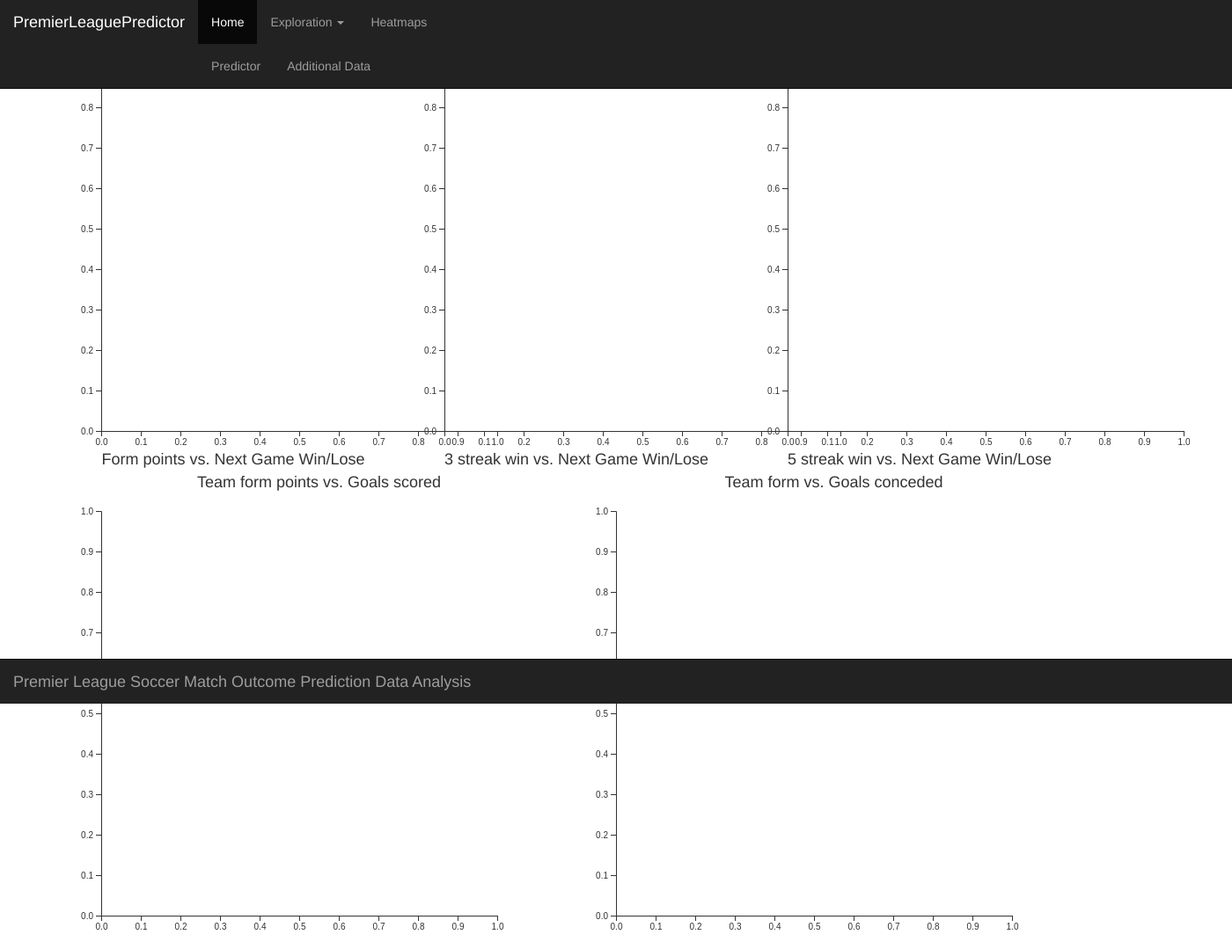
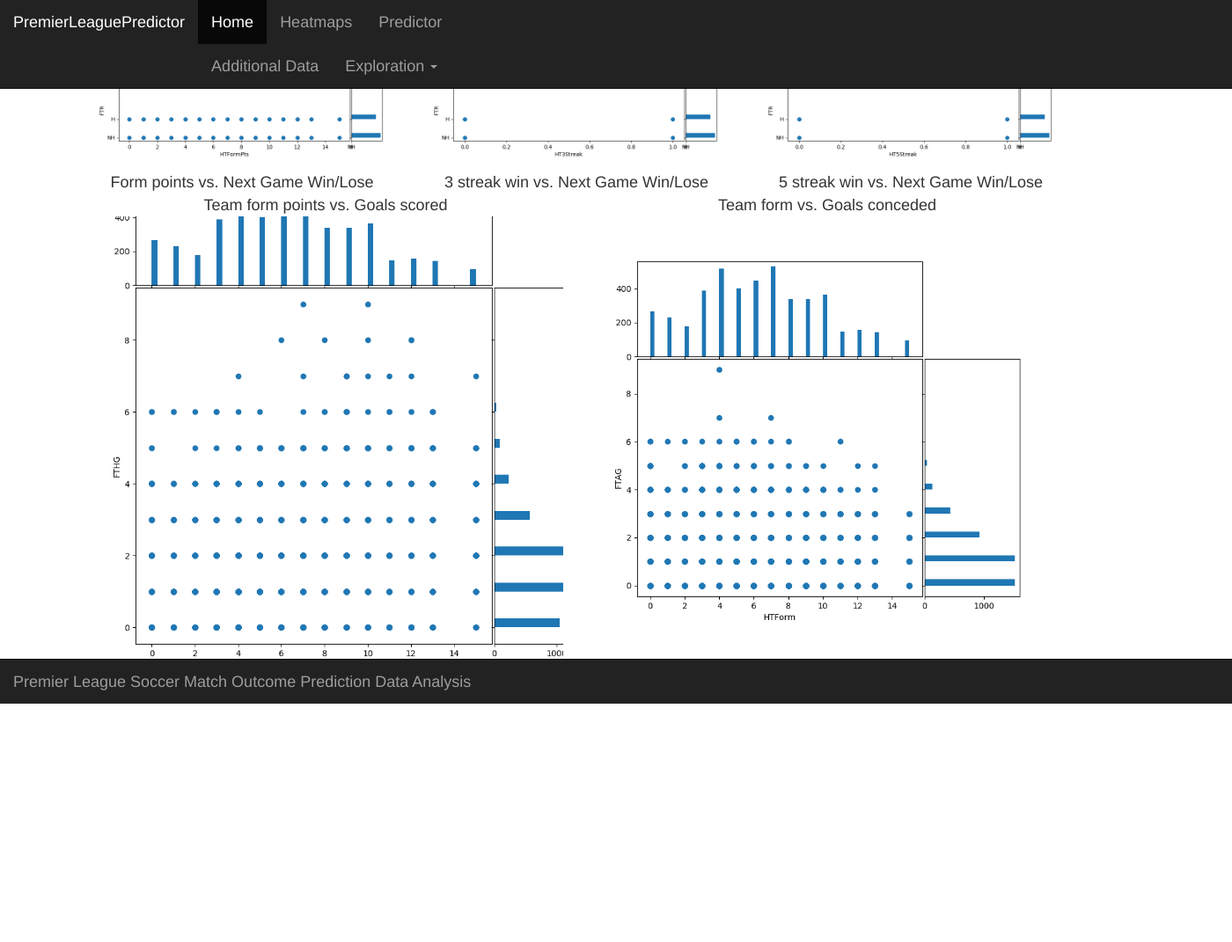
Before and after one commit to nostromo7/infovisue_lab3, a Flask app: page /outcome in a window 1400 px wide. Shown: the whole page at 88% size. After the commit the page ends 800 px from the top, so only its background shows below. Run offline with Flask 2, Linux system fonts and the light colour scheme; some libraries are stand-ins or nearby versions.

Commit message:
last commit

```diff
--- a/app.py
+++ b/app.py
@@ -74,31 +74,8 @@ def data():
 @app.route('/explore')
 def explore_data():
 
-    loc = 'data/PremierLeague10Seasons/'
 
-    stat_map = {}
-
-    graph_leaguepos_goals_scor = {}
-    graph_leaguepos_goals_conc = {}
-    graph_league_diff_goal_diff = {}
-    graph_formdiff_goals_diff = {}
-    graph_form_diff_pts_diff = {}
-    graph_home_goal_diff_goal_scored = {}
-    graph_away_goal_diff_goal_scored = {}
-
-    stat_data = pd.read_csv(loc + 'final_dataset.csv')
-
-    stat_map = stat_data.to_dict()
-
-    data1 = {'xa' : stat_map['HomeTeamLP'], 'ya' : stat_map['FTHG']}
-    data2 = {'xa' : stat_map['HomeTeamLP'], 'ya' : stat_map['FTAG']}
-    data3 = {'xa' : stat_map['DiffLP'], 'ya' : stat_map['DiffFormPts']}
-    data4 = {'xa' : stat_map['HTFormPts'], 'ya' : stat_map['FTHG']}
-    data5 = {'xa' : stat_map['DiffFormPts'], 'ya' : stat_map['DiffPts']}
-    data6 = {'xa' : stat_map['HTGD'], 'ya' : stat_map['FTHG']}
-
-
-    return render_template("exploratory.html", data1=json.dumps(data1),data2=json.dumps(data2), data3=json.dumps(data3), data4=json.dumps(data4), data5=json.dumps(data5), data6=json.dumps(data6))
+    return render_template("exploratory.html")
 
 @app.route('/additional')
 def additional_data():
@@ -155,31 +132,7 @@ def regular_data():
 @app.route('/outcome')
 def outcome_data():
 
-    loc = 'data/PremierLeague10Seasons/'
-
-    stat_map = {}
-
-    graph_map_form = {}
-    graph_map_3streak = {}
-    graph_map_5_streak = {}
-    graph_map_form_goals_scored = {}
-    graph_map_form_goals_conceded = {}
-
-
-    stat_data = pd.read_csv(loc + 'final_dataset.csv')
-
-    stat_map = stat_data.to_dict()
-
-
-    data8 = {'xa' : stat_map['HTFormPts'], 'ya' : stat_map['FTR']}
-    data9 = {'xa' : stat_map['HTWinStreak3'], 'ya' : stat_map['FTR']}
-    data10 = {'xa' : stat_map['HTWinStreak5'], 'ya' : stat_map['FTR']}
-    data11 = {'xa' : stat_map['HTFormPts'], 'ya' : stat_map['FTHG']}
-    data12 = {'xa' : stat_map['HTFormPts'], 'ya' : stat_map['FTAG']}
-
-    #createVisualisations(data11)
-
-    return render_template("outcome_exploration.html", data8=json.dumps(data8),data9=json.dumps(data9), data10=json.dumps(data10), data11=json.dumps(data11), data12=json.dumps(data12))
+    return render_template("outcome_exploration.html")
 
 
 def createVisualisations(data):
@@ -302,11 +255,18 @@ if __name__ == '__main__':
     #data = {'xa' : stat_map['DiffLP'], 'ya' : stat_map['DiffFormPts']}
     #data = {'xa' : stat_map['HTFormPts'], 'ya' : stat_map['FTHG']}
     #data = {'xa' : stat_map['DiffFormPts'], 'ya' : stat_map['DiffPts']}
+    #data = {'xa' : stat_map['HTFormPts'], 'ya' : stat_map['FTR']}
+    #data = {'xa' : stat_map['HTWinStreak3'], 'ya' : stat_map['FTR']}
+    #data = {'xa' : stat_map['HTWinStreak5'], 'ya' : stat_map['FTR']}
+    #data = {'xa' : stat_map['HTFormPts'], 'ya' : stat_map['FTHG']}
+    #data = {'xa' : stat_map['HTFormPts'], 'ya' : stat_map['FTAG']}
     data = {'xa' : stat_map['HTGD'], 'ya' : stat_map['FTHG']}
 
+
+
     # definitions for the axes
-    left, width = 0.1, 0.75
-    bottom, height = 0.1, 0.75
+    left, width = 0.1, 0.6
+    bottom, height = 0.2, 0.5
     spacing = 0.005
 
 
@@ -328,8 +288,8 @@ if __name__ == '__main__':
     #print(x_axis_data)
     #print(y_axis_data)
 
-    ax.set_xlabel('HTGD')
-    ax.set_ylabel('FTGH')
+    ax.set_xlabel('Goal Difference')
+    ax.set_ylabel('Goals Scored')
 
     ax_histx.tick_params(axis="x", labelbottom=False)
     ax_histy.tick_params(axis="y", labelleft=False)
@@ -350,9 +310,9 @@ if __name__ == '__main__':
     ax_histx.hist(x_axis_data, bins= x_bins)
     ax_histy.hist(y_axis_data, bins= y_bins, orientation='horizontal')
 
-    plt.show()
+    #plt.show()
 
-    plt.savefig("static/data/HTPvsFTR.png")
+    plt.savefig("static/data/plot_imgs/GoalDiffvsGoalsScored.png")
 
 
     app.run()
--- a/static/js/map.js
+++ b/static/js/map.js
@@ -382,450 +382,3 @@ function initTeams(standings, player) {
 function initPlayers(selectedTeam) {
     updateTeam(selectedTeam)
 }
-
-
-function initGraph1(xydata) {
-     const margin = {top: 20, right: 20, bottom: 20, left:30},
-        width = chartWidth - margin.left - margin.right,
-        height = chartHeight - margin.top - margin.bottom;
-
-    // define 0,0 of graph
-    const line_zero_width = 20;
-    const line_zero_height = (height/2);
-
-    d3.selectAll('circle').remove();
-
-    var svg = d3.select('#svg_chart_1') .attr("width", chartWidth)
-        .attr("height", chartHeight)
-        .append("g")
-            .attr("transform",
-                  "translate(" + margin.left + "," + margin.top + ")");
-
-    // Add X axis
-    var x = d3.scaleLinear()
-      .range([ 0, width ]);
-    svg.append("g")
-      .attr("transform", "translate(0," + height + ")")
-      .call(d3.axisBottom(x));
-
-    // Add Y axis
-    var y = d3.scaleLinear()
-      .range([ height, 0]);
-    svg.append("g")
-      .call(d3.axisLeft(y));
-
-    svg.selectAll('dot')
-        .data(xydata).enter()
-        .append('circle')
-        .attr('cx', d => d.xa*50 + line_zero_width)
-        .attr('cy', d => {console.log(d.ya); return (d.ya*50 + line_zero_height); })
-        .attr('r', 3)
-        .attr('opacity', 0.5)
-        .attr('fill', 'red');
-}
-
-function initGraph2(xydata) {
-     const margin = {top: 20, right: 20, bottom: 20, left:30},
-        width = chartWidth - margin.left - margin.right,
-        height = chartHeight - margin.top - margin.bottom;
-
-    // define 0,0 of graph
-    const line_zero_width = (width/3-100);
-    const line_zero_height = (height/2);
-
-    d3.selectAll('circle').remove();
-
-    var svg = d3.select('#svg_chart_2') .attr("width", chartWidth)
-        .attr("height", chartHeight)
-        .append("g")
-            .attr("transform",
-                  "translate(" + margin.left + "," + margin.top + ")");
-
-    // Add X axis
-    var x = d3.scaleLinear()
-      .range([ 0, width ]);
-    svg.append("g")
-      .attr("transform", "translate(0," + height + ")")
-      .call(d3.axisBottom(x));
-
-    // Add Y axis
-    var y = d3.scaleLinear()
-      .range([ height, 0]);
-    svg.append("g")
-      .call(d3.axisLeft(y));
-
-    svg.selectAll('dot')
-        .data(xydata).enter()
-        .append('circle')
-        .attr('cx', d => d.xa*50 + line_zero_width)
-        .attr('cy', d => d.ya*50 + line_zero_height)
-        .attr('r', 3)
-        .attr('opacity', 0.5)
-        .attr('fill', 'red');
-}
-
-function initGraph3(xydata) {
-     const margin = {top: 20, right: 20, bottom: 20, left:30},
-        width = chartWidth - margin.left - margin.right,
-        height = chartHeight - margin.top - margin.bottom;
-
-    // define 0,0 of graph
-    const line_zero_width = (width*2/3);
-    const line_zero_height = (height/2);
-
-    d3.selectAll('circle').remove();
-
-    var svg = d3.select('#svg_chart_3') .attr("width", chartWidth)
-        .attr("height", chartHeight)
-        .append("g")
-            .attr("transform",
-                  "translate(" + margin.left + "," + margin.top + ")");
-
-    // Add X axis
-    var x = d3.scaleLinear()
-      .range([ 0, width ]);
-    svg.append("g")
-      .attr("transform", "translate(0," + height + ")")
-      .call(d3.axisBottom(x));
-
-    // Add Y axis
-    var y = d3.scaleLinear()
-      .range([ height, 0]);
-    svg.append("g")
-      .call(d3.axisLeft(y));
-
-    svg.selectAll('dot')
-        .data(xydata).enter()
-        .append('circle')
-        .attr('cx', d => d.xa*50 + line_zero_width)
-        .attr('cy', d => d.ya*50 + line_zero_height)
-        .attr('r', 3)
-        .attr('opacity', 0.5)
-        .attr('fill', 'red');
-}
-
-function initGraph4(xydata) {
-     const margin = {top: 20, right: 20, bottom: 20, left:30},
-        width = chartWidth - margin.left - margin.right,
-        height = chartHeight - margin.top - margin.bottom;
-
-    // define 0,0 of graph
-    const line_zero_width = (20);
-    const line_zero_height = (100);
-
-    d3.selectAll('circle').remove();
-
-    var svg = d3.select('#svg_chart_4') .attr("width", chartWidth)
-        .attr("height", chartHeight)
-        .append("g")
-            .attr("transform",
-                  "translate(" + margin.left + "," + margin.top + ")");
-
-    // Add X axis
-    var x = d3.scaleLinear()
-      .range([ 0, width ]);
-    svg.append("g")
-      .attr("transform", "translate(0," + height + ")")
-      .call(d3.axisBottom(x));
-
-    // Add Y axis
-    var y = d3.scaleLinear()
-      .range([ height, 0]);
-    svg.append("g")
-      .call(d3.axisLeft(y));
-
-    svg.selectAll('dot')
-        .data(xydata).enter()
-        .append('circle')
-        .attr('cx', d => d.xa*50 + line_zero_width)
-        .attr('cy', d => d.ya*50 + line_zero_height)
-        .attr('r', 3)
-        .attr('opacity', 0.5)
-        .attr('fill', 'red');
-}
-
-function initGraph5(xydata) {
-     const margin = {top: 20, right: 20, bottom: 20, left:30},
-        width = chartWidth - margin.left - margin.right,
-        height = chartHeight - margin.top - margin.bottom;
-
-    // define 0,0 of graph
-    const line_zero_width = (width/3);
-    const line_zero_height = (100);
-
-    d3.selectAll('circle').remove();
-
-    var svg = d3.select('#svg_chart_5') .attr("width", chartWidth)
-        .attr("height", chartHeight)
-        .append("g")
-            .attr("transform",
-                  "translate(" + margin.left + "," + margin.top + ")");
-
-    // Add X axis
-    var x = d3.scaleLinear()
-      .range([ 0, width ]);
-    svg.append("g")
-      .attr("transform", "translate(0," + height + ")")
-      .call(d3.axisBottom(x));
-
-    // Add Y axis
-    var y = d3.scaleLinear()
-      .range([ height, 0]);
-    svg.append("g")
-      .call(d3.axisLeft(y));
-
-    svg.selectAll('dot')
-        .data(xydata).enter()
-        .append('circle')
-        .attr('cx', d => d.xa*50 + line_zero_width)
-        .attr('cy', d => d.ya*50 + line_zero_height)
-        .attr('r', 3)
-        .attr('opacity', 0.5)
-        .attr('fill', 'red');
-}
-
-function initGraph6(xydata) {
-     const margin = {top: 20, right: 20, bottom: 20, left:30},
-        width = chartWidth - margin.left - margin.right,
-        height = chartHeight - margin.top - margin.bottom;
-
-    // define 0,0 of graph
-    const line_zero_width = (width*2/3);
-    const line_zero_height = (100);
-
-    d3.selectAll('circle').remove();
-
-    var svg = d3.select('#svg_chart_6') .attr("width", chartWidth)
-        .attr("height", chartHeight)
-        .append("g")
-            .attr("transform",
-                  "translate(" + margin.left + "," + margin.top + ")");
-
-    // Add X axis
-    var x = d3.scaleLinear()
-      .range([ 0, width ]);
-    svg.append("g")
-      .attr("transform", "translate(0," + height + ")")
-      .call(d3.axisBottom(x));
-
-    // Add Y axis
-    var y = d3.scaleLinear()
-      .range([ height, 0]);
-    svg.append("g")
-      .call(d3.axisLeft(y));
-
-    svg.selectAll('dot')
-        .data(xydata).enter()
-        .append('circle')
-        .attr('cx', d => d.xa*50 + line_zero_width)
-        .attr('cy', d => d.ya*50 + line_zero_height)
-        .attr('r', 3)
-        .attr('opacity', 0.5)
-        .attr('fill', 'red');
-}
-
-function initGraph7(xydata) {
-
-}
-
-function initGraph8(xydata) {
-     const margin = {top: 20, right: 20, bottom: 20, left:30},
-        width = chartWidth - margin.left - margin.right,
-        height = chartHeight - margin.top - margin.bottom;
-
-    // define 0,0 of graph
-    const line_zero_width = (50);
-    const line_zero_height = (height/2);
-
-    d3.selectAll('circle').remove();
-
-    var svg = d3.select('#svg_chart_8') .attr("width", chartWidth)
-        .attr("height", chartHeight)
-        .append("g")
-            .attr("transform",
-                  "translate(" + margin.left + "," + margin.top + ")");
-
-    // Add X axis
-    var x = d3.scaleLinear()
-      .range([ 0, width ]);
-    svg.append("g")
-      .attr("transform", "translate(0," + height + ")")
-      .call(d3.axisBottom(x));
-
-    // Add Y axis
-    var y = d3.scaleLinear()
-      .range([ height, 0]);
-    svg.append("g")
-      .call(d3.axisLeft(y));
-
-    svg.selectAll('dot')
-        .data(xydata).enter()
-        .append('circle')
-        .attr('cx', d => d.xa*50 + line_zero_width)
-        .attr('cy', d => d.ya*50 + line_zero_height)
-        .attr('r', 3)
-        .attr('opacity', 0.5)
-        .attr('fill', 'red');
-}
-
-function initGraph9(xydata) {
-     const margin = {top: 20, right: 20, bottom: 20, left:30},
-        width = chartWidth - margin.left - margin.right,
-        height = chartHeight - margin.top - margin.bottom;
-
-    // define 0,0 of graph
-    const line_zero_width = (width/3);
-    const line_zero_height = (height/2);
-
-    d3.selectAll('circle').remove();
-
-    var svg = d3.select('#svg_chart_9') .attr("width", chartWidth)
-        .attr("height", chartHeight)
-        .append("g")
-            .attr("transform",
-                  "translate(" + margin.left + "," + margin.top + ")");
-
-    // Add X axis
-    var x = d3.scaleLinear()
-      .range([ 0, width ]);
-    svg.append("g")
-      .attr("transform", "translate(0," + height + ")")
-      .call(d3.axisBottom(x));
-
-    // Add Y axis
-    var y = d3.scaleLinear()
-      .range([ height, 0]);
-    svg.append("g")
-      .call(d3.axisLeft(y));
-
-    svg.selectAll('dot')
-        .data(xydata).enter()
-        .append('circle')
-        .attr('cx', d => d.xa*50 + line_zero_width)
-        .attr('cy', d => d.ya*50 + line_zero_height)
-        .attr('r', 3)
-        .attr('opacity', 0.5)
-        .attr('fill', 'red');
-}
-
-function initGraph10(xydata) {
-     const margin = {top: 20, right: 20, bottom: 20, left:30},
-        width = chartWidth - margin.left - margin.right,
-        height = chartHeight - margin.top - margin.bottom;
-
-    // define 0,0 of graph
-    const line_zero_width = (width*2/3);
-    const line_zero_height = (height/2);
-
-    d3.selectAll('circle').remove();
-
-    var svg = d3.select('#svg_chart_10') .attr("width", chartWidth)
-        .attr("height", chartHeight)
-        .append("g")
-            .attr("transform",
-                  "translate(" + margin.left + "," + margin.top + ")");
-
-    // Add X axis
-    var x = d3.scaleLinear()
-      .range([ 0, width ]);
-    svg.append("g")
-      .attr("transform", "translate(0," + height + ")")
-      .call(d3.axisBottom(x));
-
-    // Add Y axis
-    var y = d3.scaleLinear()
-      .range([ height, 0]);
-    svg.append("g")
-      .call(d3.axisLeft(y));
-
-    svg.selectAll('dot')
-        .data(xydata).enter()
-        .append('circle')
-        .attr('cx', d => d.xa*50 + line_zero_width)
-        .attr('cy', d => d.ya*50 + line_zero_height)
-        .attr('r', 3)
-        .attr('opacity', 0.5)
-        .attr('fill', 'red');
-}
-
-function initGraph11(xydata) {
-     const margin = {top: 20, right: 20, bottom: 20, left:30},
-        width = chartWidth - margin.left - margin.right,
-        height = chartHeight - margin.top - margin.bottom;
-
-    // define 0,0 of graph
-    const line_zero_width = (20);
-    const line_zero_height = (100);
-
-    d3.selectAll('circle').remove();
-
-    var svg = d3.select('#svg_chart_11') .attr("width", chartWidth)
-        .attr("height", chartHeight)
-        .append("g")
-            .attr("transform",
-                  "translate(" + margin.left + "," + margin.top + ")");
-
-    // Add X axis
-    var x = d3.scaleLinear()
-      .range([ 0, width ]);
-    svg.append("g")
-      .attr("transform", "translate(0," + height + ")")
-      .call(d3.axisBottom(x));
-
-    // Add Y axis
-    var y = d3.scaleLinear()
-      .range([ height, 0]);
-    svg.append("g")
-      .call(d3.axisLeft(y));
-
-    svg.selectAll('dot')
-        .data(xydata).enter()
-        .append('circle')
-        .attr('cx', d => d.xa*50 + line_zero_width)
-        .attr('cy', d => d.ya*50 + line_zero_height)
-        .attr('r', 3)
-        .attr('opacity', 0.5)
-        .attr('fill', 'red');
-}
-
-function initGraph12(xydata) {
-
-    const margin = {top: 20, right: 20, bottom: 20, left:30},
-        width = chartWidth - margin.left - margin.right,
-        height = chartHeight - margin.top - margin.bottom;
-
-    // define 0,0 of graph
-    const line_zero_width = (width/3);
-    const line_zero_height = (100);
-
-    d3.selectAll('circle').remove();
-
-    var svg = d3.select('#svg_chart_12') .attr("width", chartWidth)
-        .attr("height", chartHeight)
-        .append("g")
-            .attr("transform",
-                  "translate(" + margin.left + "," + margin.top + ")");
-
-    // Add X axis
-    var x = d3.scaleLinear()
-      .range([ 0, width ]);
-    svg.append("g")
-      .attr("transform", "translate(0," + height + ")")
-      .call(d3.axisBottom(x));
-
-    // Add Y axis
-    var y = d3.scaleLinear()
-      .range([ height, 0]);
-    svg.append("g")
-      .call(d3.axisLeft(y));
-
-    svg.selectAll('dot')
-        .data(xydata).enter()
-        .append('circle')
-        .attr('cx', d => d.xa*50 + line_zero_width)
-        .attr('cy', d => d.ya*50 + line_zero_height)
-        .attr('r', 3)
-        .attr('opacity', 0.5)
-        .attr('fill', 'red');
-
-}
--- a/templates/outcome_exploration.html
+++ b/templates/outcome_exploration.html
@@ -21,15 +21,21 @@
     <script src="https://maxcdn.bootstrapcdn.com/bootstrap/3.4.1/js/bootstrap.min.js"></script>
 
 </head>
+
 <body>
 
-<nav class="navbar navbar-inverse navbar-fixed-top">
+<div class = "container">
+
+<nav class="navbar navbar-inverse navbar-fixed-top navbar-left">
   <div class="container-fluid">
     <div class="navbar-header">
       <a class="navbar-brand" href="#">PremierLeaguePredictor</a>
     </div>
     <ul class="nav navbar-nav">
       <li class="active"><a href="../">Home</a></li>
+      <li><a href="../heatmap">Heatmaps</a></li>
+      <li><a href="../predictor">Predictor</a></li>
+      <li><a href="../additional">Additional Data</a></li>
       <li class="dropdown">
         <a class="dropdown-toggle" data-toggle="dropdown" href="#">Exploration
         <span class="caret"></span></a>
@@ -39,9 +45,7 @@
           <li><a href="../outcome">Outcome correlations</a></li>
         </ul>
       </li>
-      <li><a href="../heatmap">Heatmaps</a></li>
-      <li><a href="../predictor">Predictor</a></li>
-      <li><a href="../additional">Additional Data</a></li>
+
     </ul>
   </div>
 </nav>
@@ -53,21 +57,23 @@
     <div class="col-sm-4">
          <div class="column-container">
 
-            <svg id="svg_chart_8"></svg>
+            <img src="../static/data/plot_imgs/FormPointsvsResult.png" alt="pic7">
             <span>Form points vs. Next Game Win/Lose</span>
+
         </div>
     </div>
     <div class="col-sm-4">
          <div class="column-container">
 
-            <svg id="svg_chart_9"></svg>
+            <img src="../static/data/plot_imgs/HT3StreakvsResult.png" alt="pic8">
             <span>3 streak win vs. Next Game Win/Lose</span>
+
         </div>
     </div>
     <div class="col-sm-4">
        <div class="column-container">
 
-            <svg id="svg_chart_10"></svg>
+            <img src="../static/data/plot_imgs/HT5StreakvsResult.png" alt="pic9">
             <span>5 streak win vs. Next Game Win/Lose</span>
 
         </div>
@@ -76,21 +82,24 @@
   <div class="row">
     <div class="col-sm-6">
          <div class="column-container">
+
             <span>Team form points vs. Goals scored</span>
-            <svg id="svg_chart_11"></svg>
+            <img src="../static/data/plot_imgs/HTFormvsFTHG.png" alt="pic10">
+
         </div>
     </div>
     <div class="col-sm-6">
          <div class="column-container">
+
             <span>Team form vs. Goals conceded</span>
-            <svg id="svg_chart_12"></svg>
+            <img src="../static/data/plot_imgs/FormvsGoalsConc.png" alt="pic11">
 
         </div>
     </div>
 
   </div>
 
-  <nav class="navbar navbar-inverse navbar-fixed-bottom">
+<nav class="navbar navbar-inverse navbar-fixed-bottom">
   <div class="container-fluid">
     <div class="navbar-header">
       <a class="navbar-brand" href="#">Premier League Soccer Match Outcome Prediction Data Analysis</a>
@@ -101,26 +110,10 @@
   </nav>
 </div>
 
-
+</div>
 
 
 <script>
-    // reads the data from the server using Jinja2
-    let data8 = {{ data8 | safe }};
-    let data9 = {{ data9 | safe }};
-    let data10 = {{ data10 | safe }};
-    let data11 = {{ data11 | safe }};
-    let data12 = {{ data12 | safe }};
-
-
-
-    //console.log(data8);
-
-    initGraph8(data8);
-    initGraph9(data9);
-    initGraph10(data10);
-    initGraph11(data11);
-    initGraph12(data12);
 
 </script>
 
```
Also changed, not shown: templates/exploratory.html (+15 -31 lines), HTPvsFTR.png (deleted), static/data/plot_imgs/DiffLPvsDiffForm.png (added), static/data/plot_imgs/FormPointsvsPoints.png (added), static/data/plot_imgs/FormPointsvsResult.png (added), static/data/plot_imgs/FormvsGoals.png (added), static/data/plot_imgs/FormvsGoalsConc.png (added), static/data/plot_imgs/GoalDiffvsGoalsScored.png (added), static/data/plot_imgs/HT3StreakvsResult.png (added), static/data/plot_imgs/HT5StreakvsResult.png (added), static/data/plot_imgs/HTFormvsFTHG.png (added), static/data/plot_imgs/HomeTeamLPvsFTAG.png (added), static/data/plot_imgs/HomeTeamLPvsFTHG.png (added).
